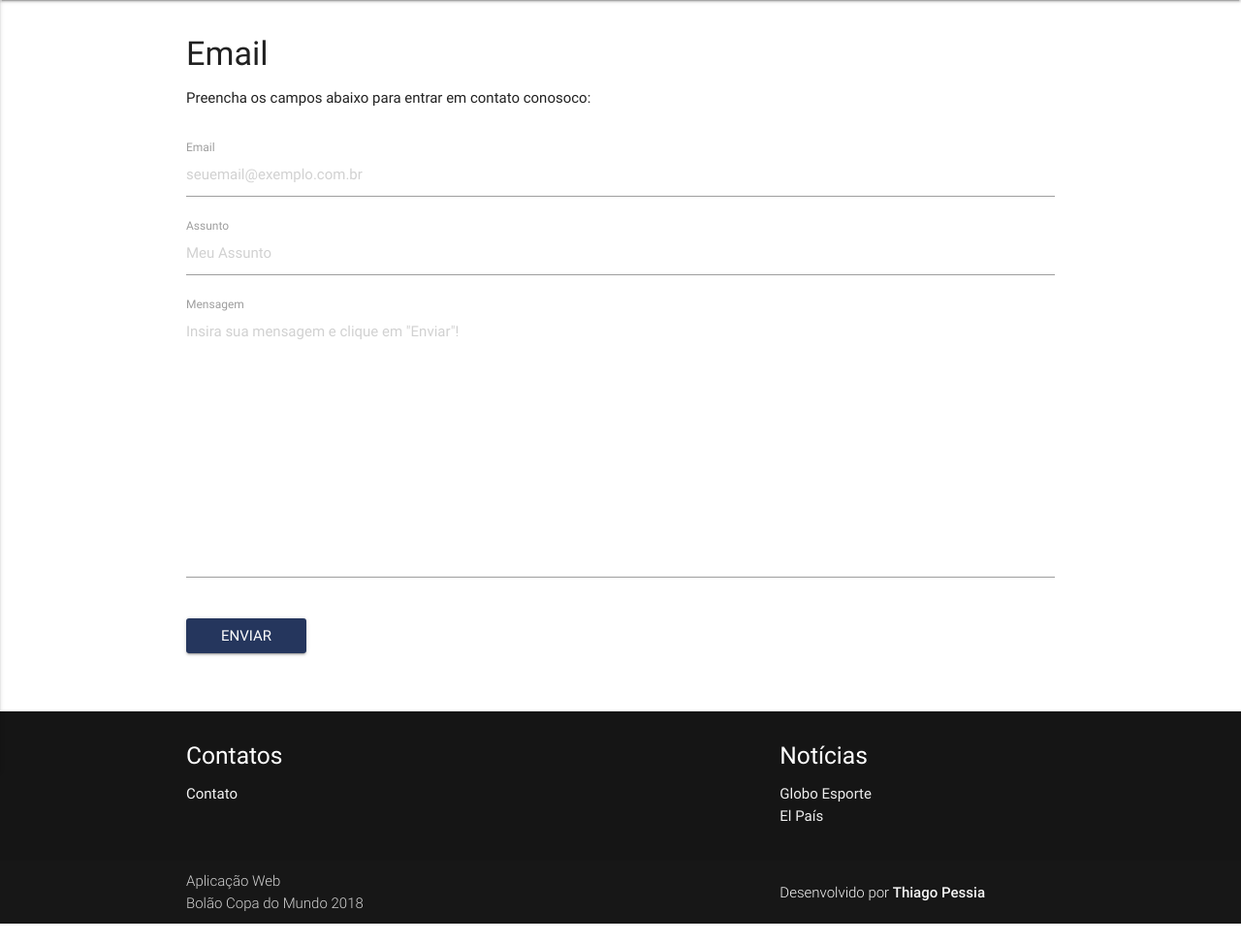
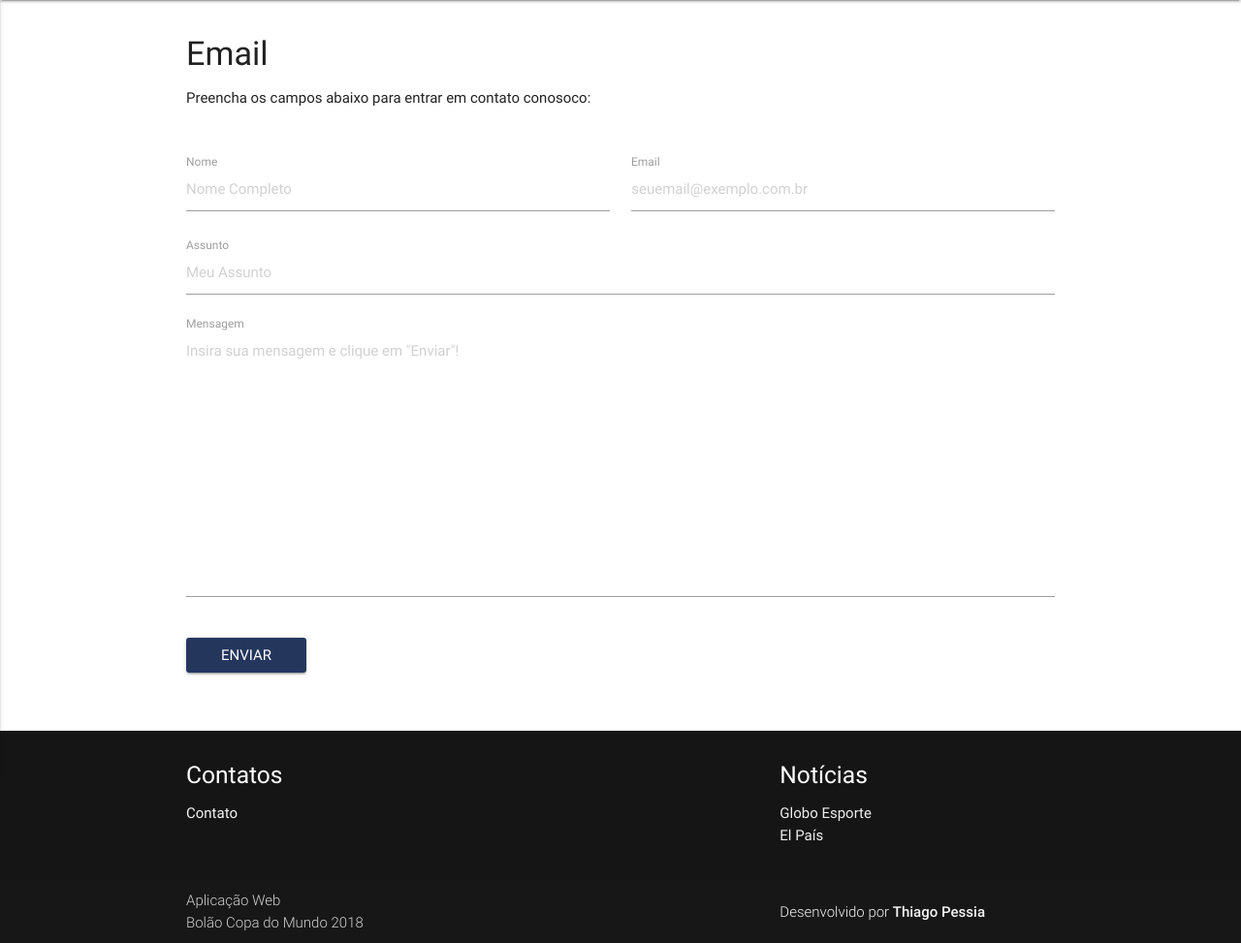
Before and after one commit to Tpessia/bolao-world-cup, a PHP site: page /contato.html in a window 1280 px wide. Shown: the part 64-1037 px from the top of the page at 97% size. Run offline with PHP 8.4, Linux system fonts and the light colour scheme; some libraries are stand-ins or nearby versions.

Commit message:
email test

```diff
--- a/contato.html
+++ b/contato.html
@@ -90,9 +90,15 @@
             <h4>Email</h4>
             <p>Preencha os campos abaixo para entrar em contato conosoco:</p>
             <form id="form" style="margin-bottom: 30px; margin-top: 45px;" action="assets/php/contact.php" method="post" accept-charset="utf-8">
-                <div class="input-field">
-                    <input name="email" id="email" type="email" placeholder="seuemail@exemplo.com.br" required>
-                    <label for="email">Email</label>
+                <div class="row">
+                    <div class="input-field col s6">
+                        <input name="nome" id="nome" type="text" placeholder="Nome Completo" required>
+                        <label for="nome" class="active">Nome</label>
+                    </div>
+                    <div class="input-field col s6">
+                        <input name="email" id="email" type="email" placeholder="seuemail@exemplo.com.br" required>
+                        <label for="email" class="active">Email</label>
+                    </div>
                 </div>
                 <div class="input-field">
                     <input name="assunto" id="assunto" type="text" placeholder="Meu Assunto" required>
@@ -176,7 +182,7 @@
             $("#submit i").addClass("disabled");
             $("#loading").removeClass("hide");
 
-            var myData = { email: $("#email").val(), assunto: $("#assunto").val(), mensagem: $("#mensagem").val().replace(/(?:\r\n|\r|\n)/g, '<br />') }
+            var myData = { nome: $("#nome").val(), email: $("#email").val(), assunto: $("#assunto").val(), mensagem: $("#mensagem").val().replace(/(?:\r\n|\r|\n)/g, '<br />') }
 
             $.ajax({
                 method: "POST",
```
Also changed, not shown: assets/php/contact.php (+5 -4 lines).
